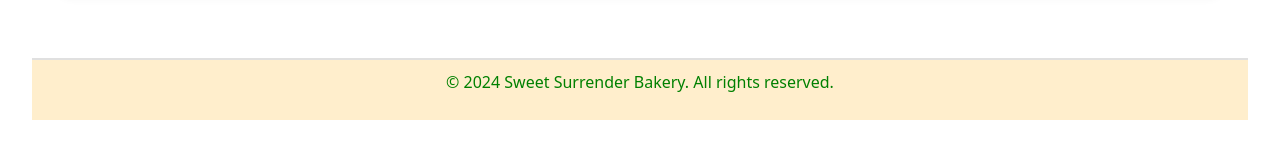
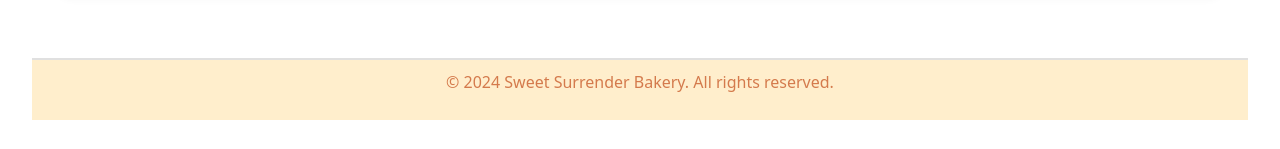
Before and after one commit to chirath1231/sweet-surrender, a Next.js app: page / in a window 1280 px wide. Shown: the part 1011-1160 px from the top of the page. Built offline with nearby package versions, Linux system fonts and the light colour scheme; no server answers.

Commit message:
footer updated

```diff
--- a/src/components/Footer.tsx
+++ b/src/components/Footer.tsx
@@ -1,6 +1,6 @@
 const Footer = () => (
     <footer>
-        <p>&copy; 2024 Sweet Surrender Bakery. All rights reserved.</p>
+        <p className="foot" style={{ color: "#d47a4c" }}>&copy; 2024 Sweet Surrender Bakery. All rights reserved.</p>
     </footer>
 );
 
```
